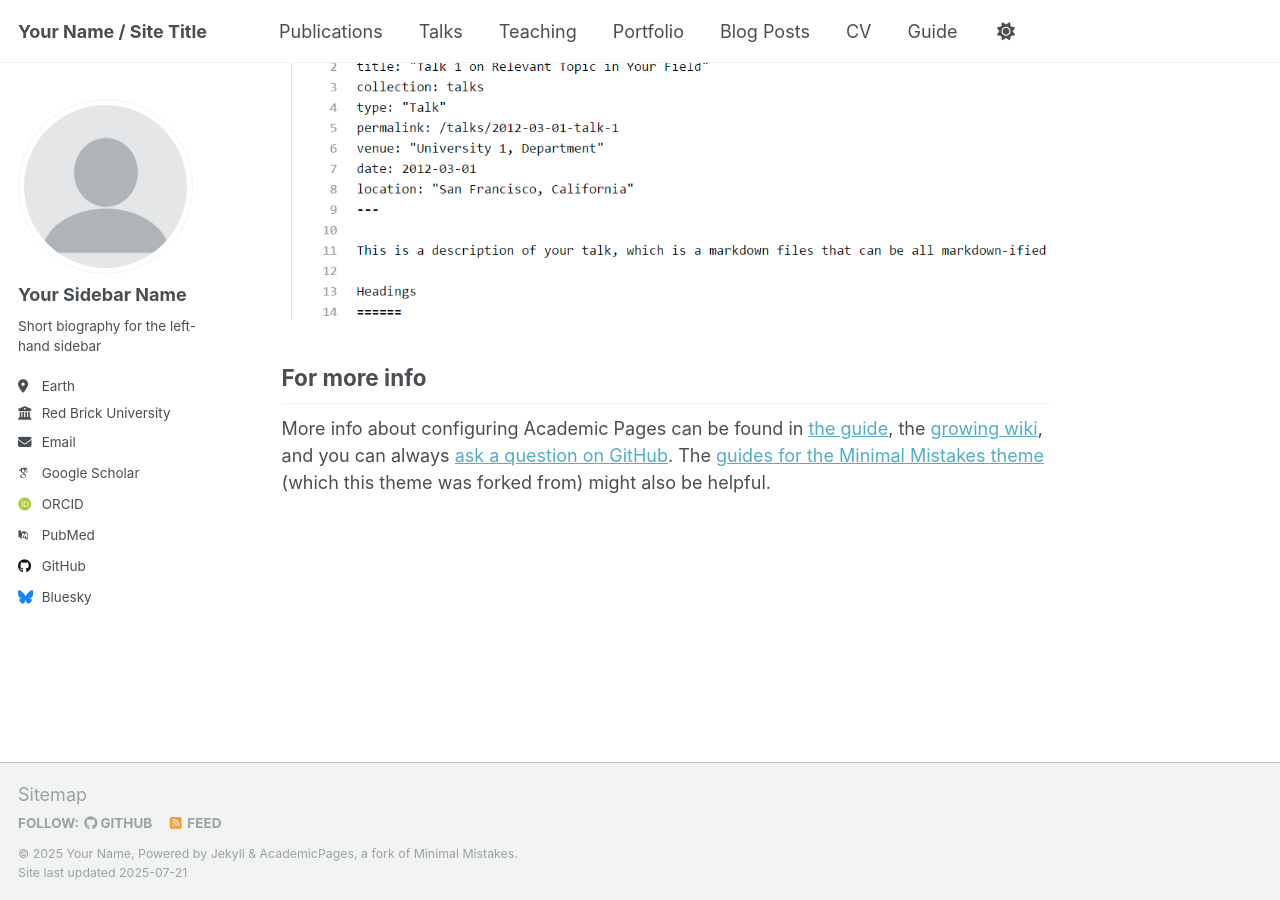
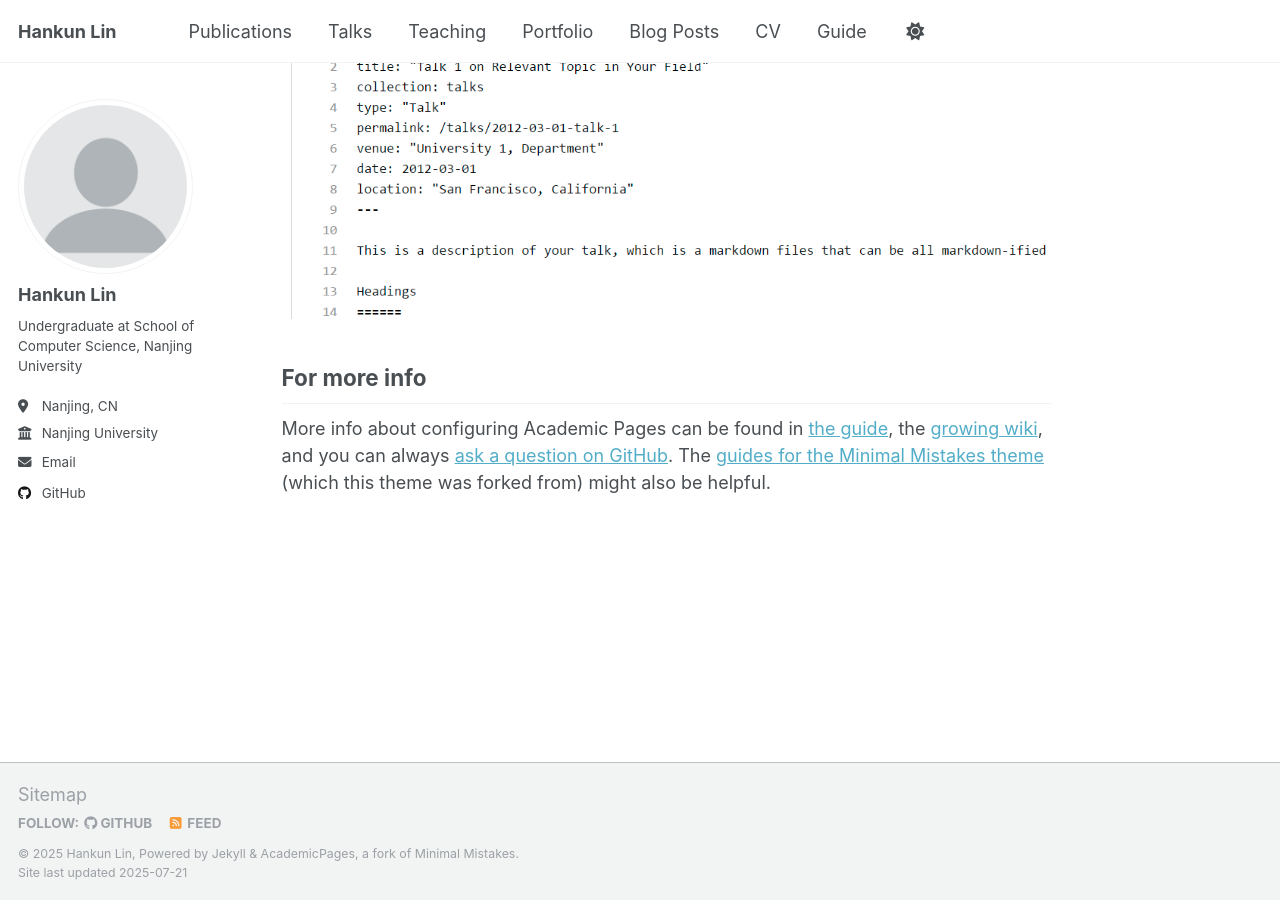
Before and after one commit to lhk2004/lhk2004.github.io, a Jekyll site: the page built from _pages/about.md, in a window 1280 px wide and 900 px high, scrolled down 2880 px. Built offline with Jekyll 4.4.1, drawn with Linux system fonts in a browser that asks for light colours; some web fonts are replaced; a script that is not in the unit is left out.

Commit message:
simple update to _config.yml

```diff
--- a/_config.yml
+++ b/_config.yml
@@ -9,13 +9,13 @@
 # Basic Site Settings
 locale                   : "en-US"
 site_theme               : "default"
-title                    : "Your Name / Site Title"
+title                    : "Hankun Lin"
 title_separator          : "-"
-name                     : &name "Your Name"
-description              : &description "personal description"
-url                      : https://academicpages.github.io # the base hostname & protocol for your site e.g. "https://[your GitHub username].github.io" or if you already have some other page hosted on Github then use "https://[your GitHub username].github.io/[Your Repo Name]"
+name                     : &name Hankun Lin
+description              : &description Hankun Lin
+url                      : https://lhk2004.github.io # the base hostname & protocol for your site e.g. "https://[your GitHub username].github.io" or if you already have some other page hosted on Github then use "https://[your GitHub username].github.io/[Your Repo Name]"
 baseurl                  : "" # the subpath of your site, e.g. "/blog"
-repository               : "academicpages/academicpages.github.io"
+repository               : "lhk2004/lhk2004.github.io"
 
 # Site Author - The following control what appear as part of the author content on the side bar.
 #               If a field is blank the icon and link will not appear, otherwise it will be shown.
@@ -23,22 +23,22 @@
 author:
   # Biographic information
   avatar           : "profile.png"
-  name             : "Your Sidebar Name"
+  name             : "Hankun Lin"
   pronouns         : # example: "she/her"
-  bio              : "Short biography for the left-hand sidebar"
-  location         : "Earth"
-  employer         : "Red Brick University"
+  bio              : "Undergraduate at School of Computer Science, Nanjing University"
+  location         : "Nanjing, CN"
+  employer         : "Nanjing University"
   uri              : # URL
-  email            : "none@example.org"
+  email            : "linhk@smail.nju.edu.cn"
 
   # Academic websites
   academia         : # URL
   arxiv            : # URL - Update with the correct link to your profile
-  googlescholar    : "https://scholar.google.com/citations?user=PS_CX0AAAAAJ"
+  googlescholar    : # "https://scholar.google.com/citations?user=PS_CX0AAAAAJ"
   impactstory      : # URL
-  orcid            : "http://orcid.org/yourorcidurl"
+  orcid            : # "http://orcid.org/yourorcidurl"
   semantic         : # URL
-  pubmed           : "https://www.ncbi.nlm.nih.gov/pubmed/?term=john+snow"
+  pubmed           : # "https://www.ncbi.nlm.nih.gov/pubmed/?term=john+snow"
   researchgate     : # URL
   scopus           : # URL
 
@@ -46,13 +46,13 @@
   bitbucket        : # Username - Update with your username on the site
   codepen          : # Username
   dribbble         : # Username
-  github           : "academicpages"
+  github           : "lhk2004"
   kaggle           : # Username
   stackoverflow    : # User number or user number and name (i.e., use "1" or "1/jeff-atwood")
 
   # Social media
   artstation       : # Username
-  bluesky          : "bsky.app" # Replace this with you Bluesky username
+  bluesky          : # "bsky.app" # Replace this with you Bluesky username
   facebook         : # Username
   flickr           : # Username
   foursquare       : # Username
```
